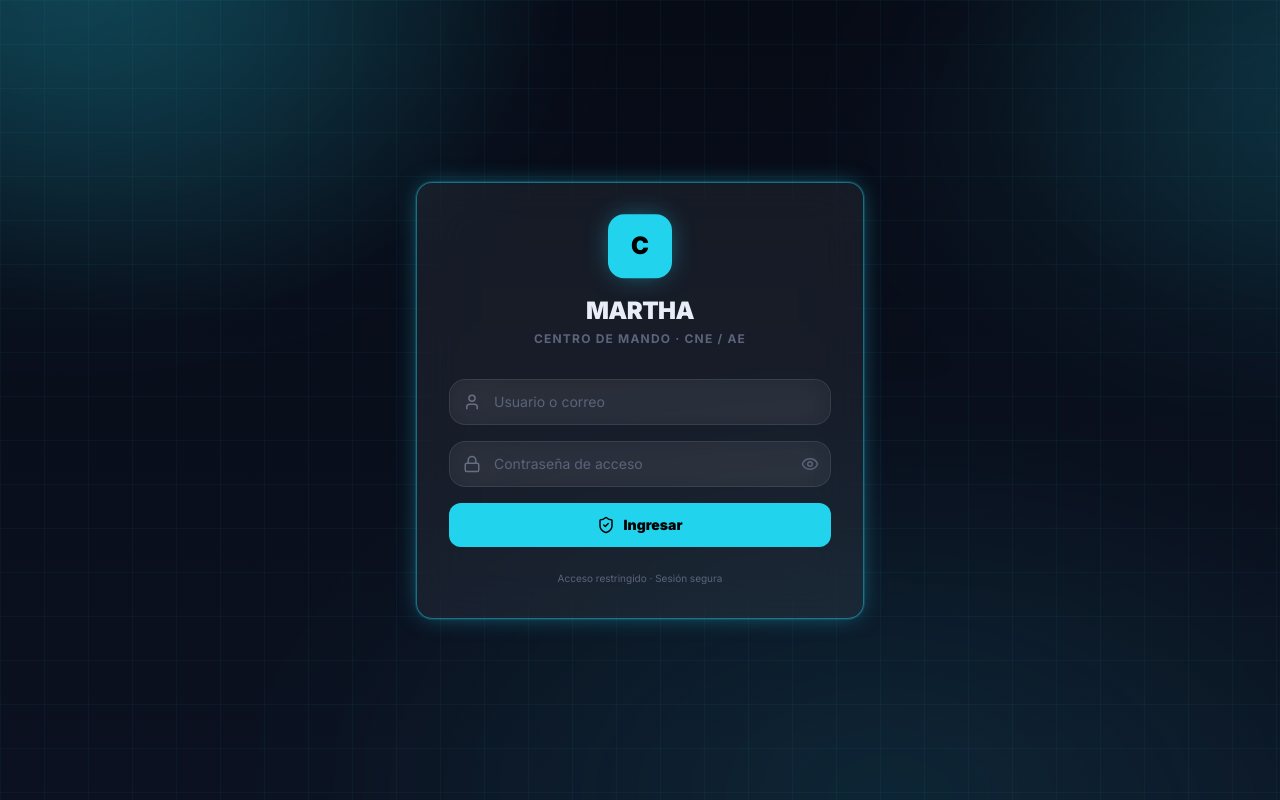
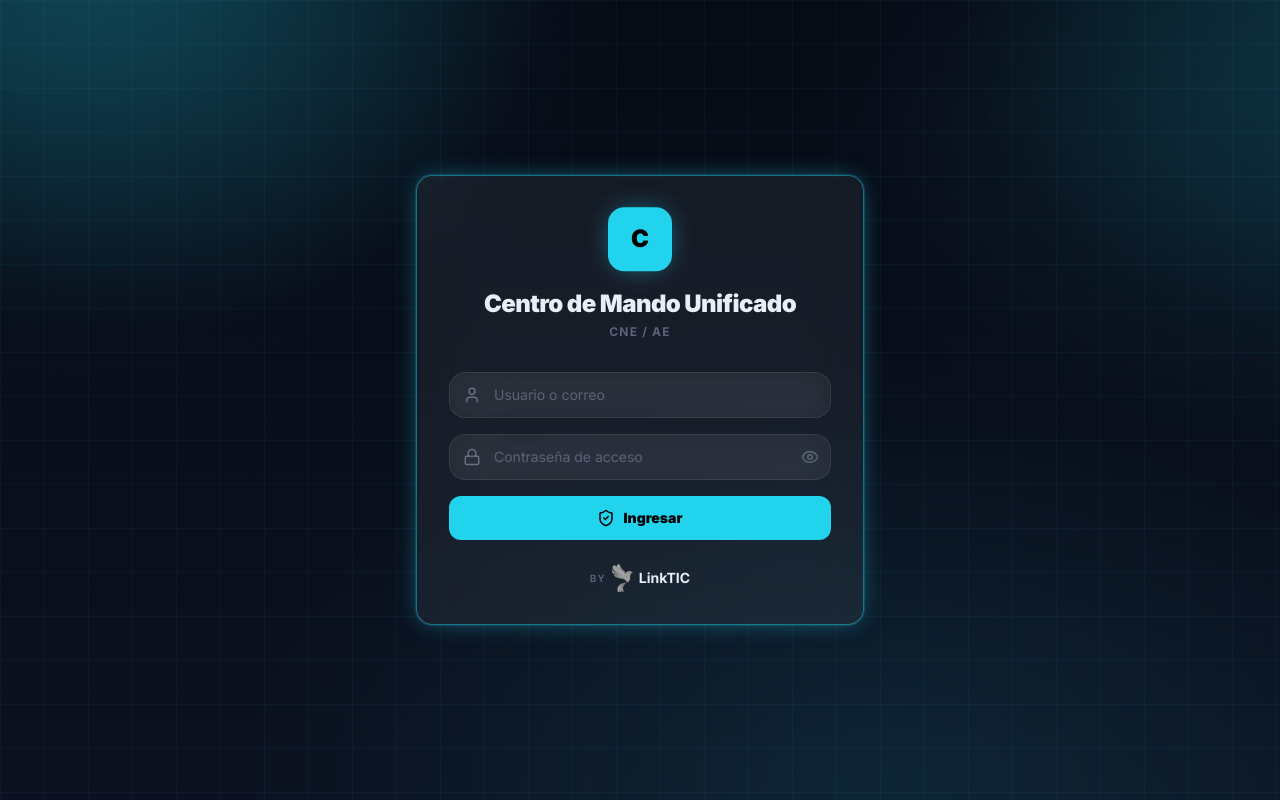
Before and after one commit to CamiloPeraltaLinkTIC/Dashboard-CNE-Actores-Electorales, a Next.js app: page /login in a window 1280 px wide. Built offline with nearby package versions, Linux system fonts and the light colour scheme; no server answers.

Commit message:
Se ajusta login

```diff
--- a/src/app/login/page.tsx
+++ b/src/app/login/page.tsx
@@ -38,9 +38,9 @@ export default function LoginPage() {
           <div className="mb-4 flex h-16 w-16 items-center justify-center rounded-2xl accent-bg text-2xl font-black text-black neon-glow animate-floaty">
             C
           </div>
-          <h1 className="text-2xl font-black tracking-tight text-[var(--text)]">MARTHA</h1>
+          <h1 className="text-2xl font-black tracking-tight text-[var(--text)]">Centro de Mando Unificado</h1>
           <p className="mt-1 text-xs font-bold uppercase tracking-widest text-[var(--text-faint)]">
-            Centro de Mando · CNE / AE
+            CNE / AE
           </p>
         </div>
 
@@ -85,9 +85,15 @@ export default function LoginPage() {
           <SubmitButton />
         </form>
 
-        <p className="mt-6 text-center text-[10px] text-[var(--text-faint)]">
-          Acceso restringido · Sesión segura
-        </p>
+        {/* by LinkTIC */}
+        <div className="mt-6 flex items-center justify-center gap-1.5">
+          <span className="text-[10px] font-semibold uppercase tracking-widest text-[var(--text-faint)]">
+            by
+          </span>
+          {/* eslint-disable-next-line @next/next/no-img-element */}
+          <img src="/linktic-logo.svg" alt="LinkTIC" className="h-7 w-auto" />
+          <span className="text-sm font-bold text-[var(--text)]">LinkTIC</span>
+        </div>
       </div>
     </div>
   );
```
